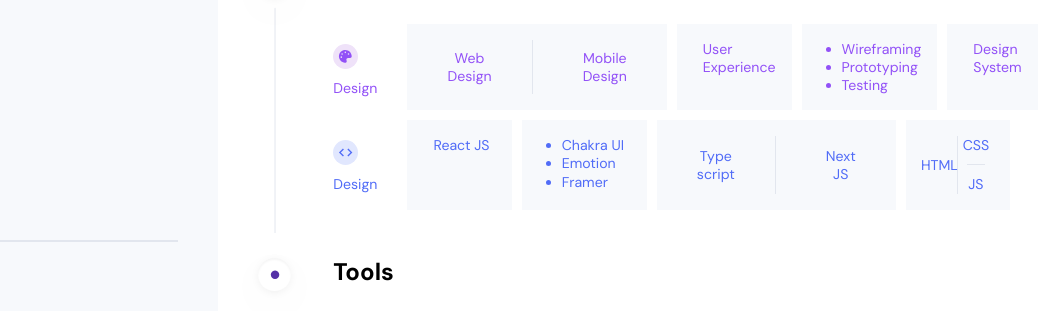
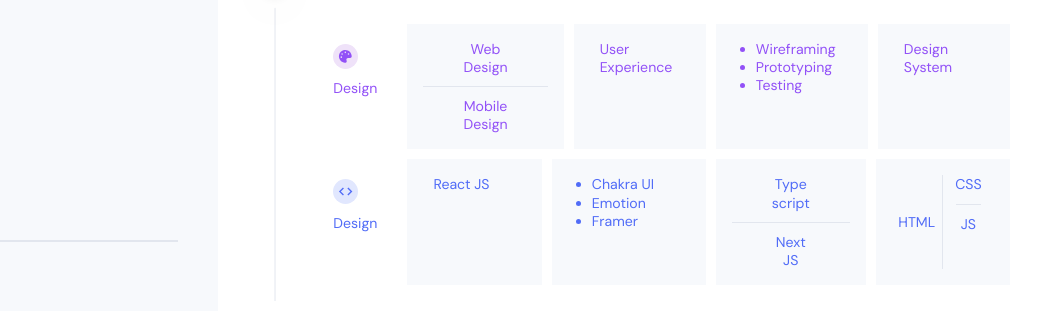
Before and after one commit to aashutoshlekhak218/LF-assignment-table, a plain HTML site: page index.html in a window 1280 px wide. Shown: the part 999-1310 px from the top of the page, 230-1280 px from the left. Drawn offline with Linux system fonts and the light colour scheme.

Commit message:
two-skills styling

```diff
--- a/styles.css
+++ b/styles.css
@@ -409,7 +409,7 @@ h2 {
   display: flex;
   flex-direction: column;
   gap: 8px;
-  width: 40%;
+  width: 60%;
 }
 
 .experience-card-left > p {
@@ -702,7 +702,7 @@ h2 {
   }
 
   .experience-card-left {
-    width: 60%;
+    width: 80%;
   }
 
   .sidebar {
@@ -721,8 +721,13 @@ h2 {
     width: 100%;
   }
   .two-skills {
-    padding-left: 0;
-    padding-right: 0;
+    flex-direction: column;
+  }
+  .two-skills > div:first-child {
+    border-right: 0;
+    border-bottom: 1px solid var(--Gray-Lightest, #e2e6ee);
+    border-bottom-width: 50%;
+    padding-bottom: 10px;
   }
 }
 
```
